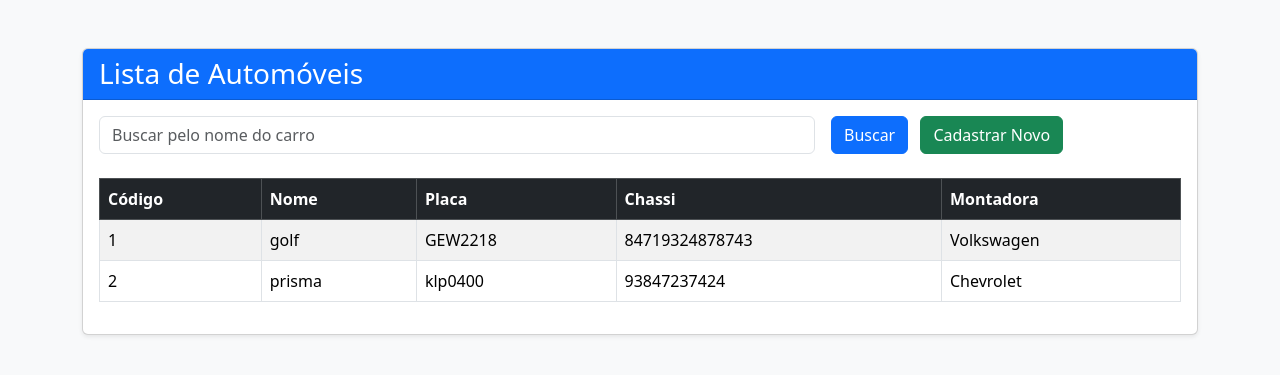
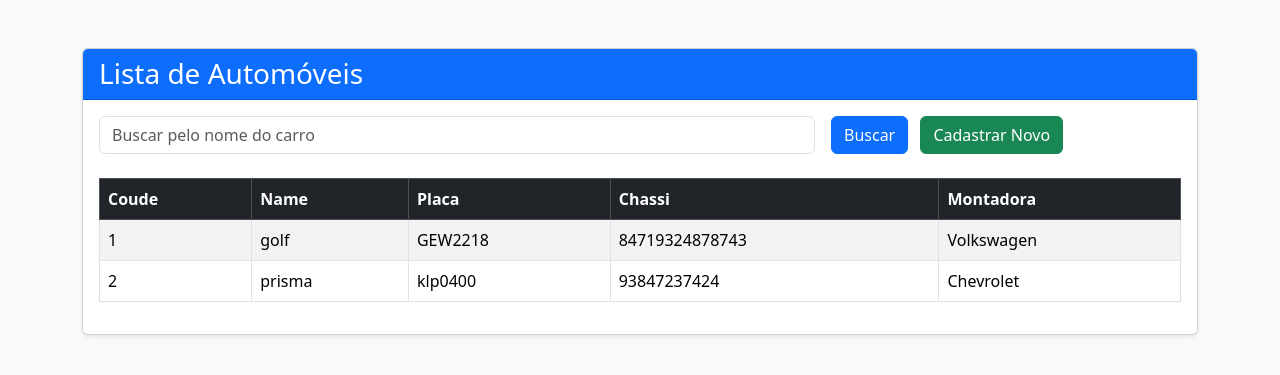
Before and after one commit to nsychihara/formulario-cadastro-automoveis, a PHP site: page /listaautomoveis.php in a window 1280 px wide. Shown: the top 375 px of the page. Run offline with PHP 8.4, Linux system fonts and the light colour scheme; data comes from the database, SQL or seed files in the repository; data that the repository does not hold is empty.

Commit message:
Branch p att

```diff
--- a/form/listaautomoveis.php
+++ b/form/listaautomoveis.php
@@ -51,8 +51,8 @@ $result = $stmt->get_result();
                 <table class="table table-striped table-bordered align-middle">
                     <thead class="table-dark">
                         <tr>
-                            <th>Código</th>
-                            <th>Nome</th>
+                            <th>Coude</th>
+                            <th>Name</th>
                             <th>Placa</th>
                             <th>Chassi</th>
                             <th>Montadora</th>
```
